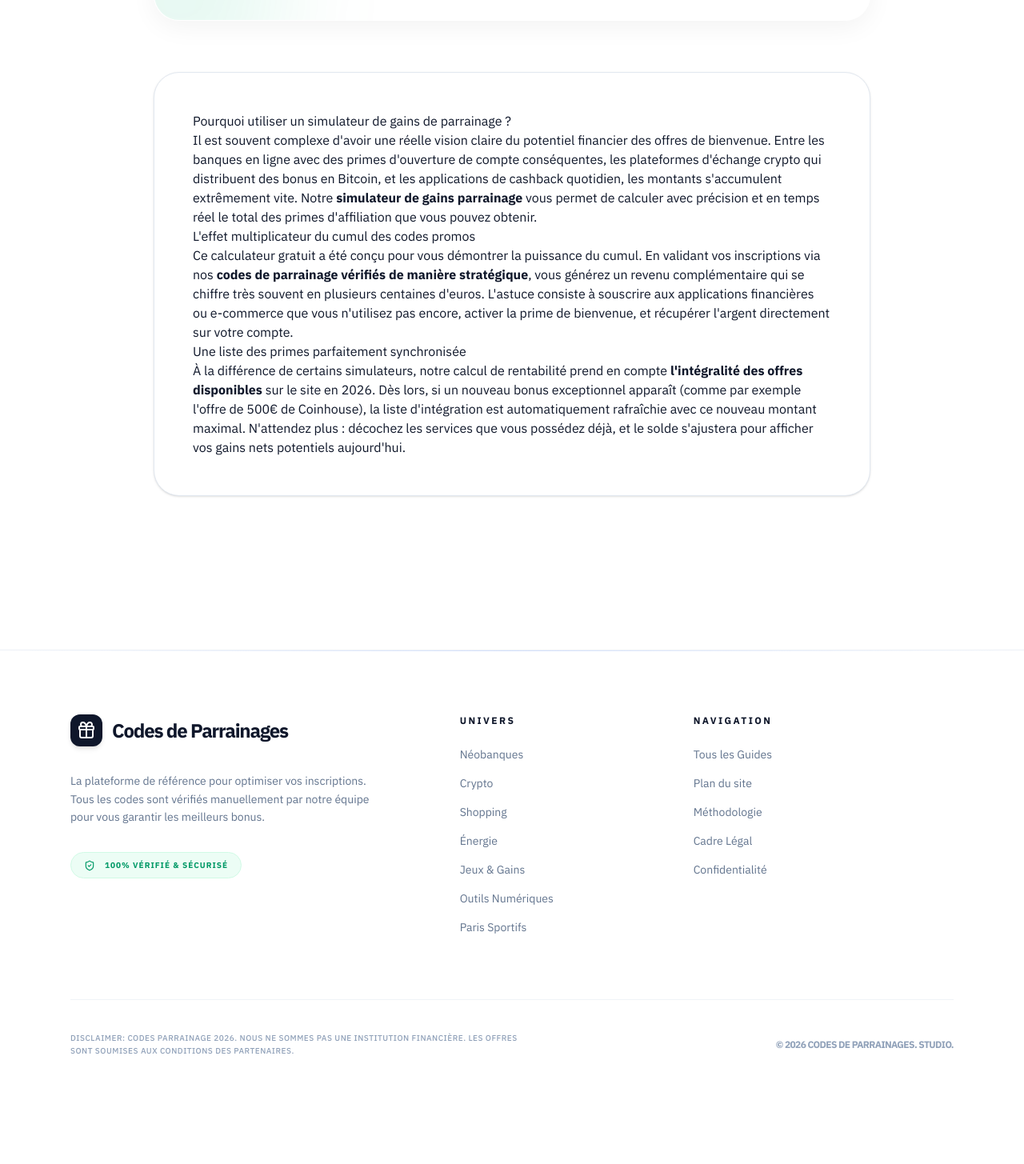
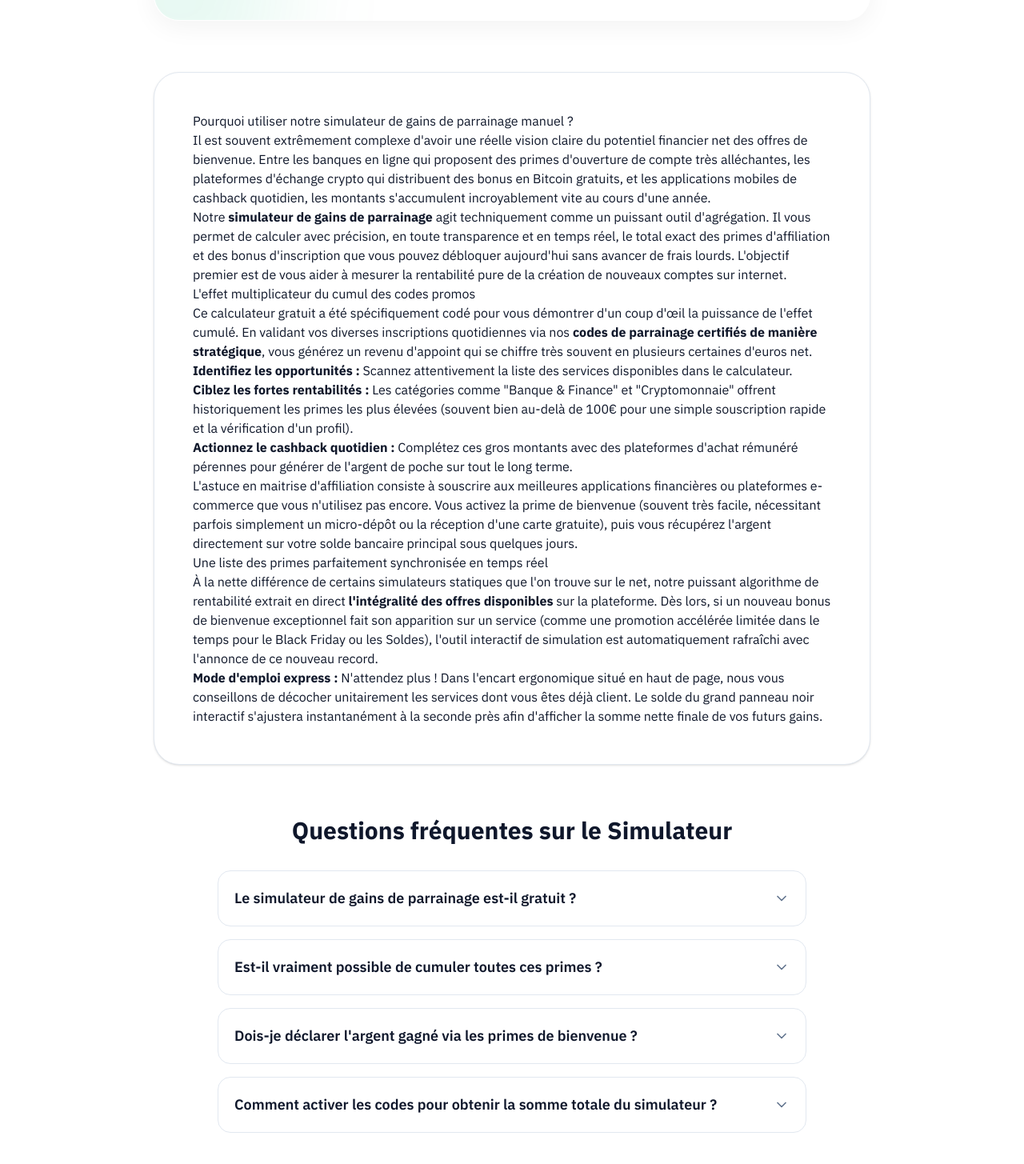
Before and after one commit to NACoaching/ParraineMoi, a Next.js app: page /simulateur in a window 1280 px wide. Shown: the part 2553-4008 px from the top of the page at 80% size. Before the commit the page ends 3955 px from the top, so only its background shows below. Built offline with nearby package versions, Linux system fonts and the light colour scheme.

Commit message:
SEO: enrichissement sémantique et ajout de la FAQ sur le simulateur

```diff
--- a/src/app/simulateur/page.tsx
+++ b/src/app/simulateur/page.tsx
@@ -1,5 +1,6 @@
 import { Metadata } from 'next';
 import { EarningsCalculator } from '@/components/EarningsCalculator';
+import { FaqAccordion } from '@/components/FaqAccordion';
 import Link from 'next/link';
 import { ChevronRight, Home } from 'lucide-react';
 
@@ -45,6 +46,38 @@ export default function SimulateurPage() {
         "description": "Calculateur gratuit pour estimer vos gains potentiels avec les meilleures offres de parrainage du moment."
     };
 
+    const simulateurFaqs = [
+        {
+            question: "Le simulateur de gains de parrainage est-il gratuit ?",
+            answer: "Oui, l'utilisation de notre simulateur est 100% gratuite et sans inscription. Il est mis à jour en temps réel pour refléter les véritables primes de bienvenue offertes par les banques en ligne, les courtiers crypto et les sites spécialisés dans le cashback."
+        },
+        {
+            question: "Est-il vraiment possible de cumuler toutes ces primes ?",
+            answer: "Absolument ! C'est ce que l'on appelle le cumul des astuces financières ou la stratégie des primes de bienvenue. Chaque établissement considère votre ouverture de compte comme unique à son service. Vous pouvez donc tout à fait ouvrir plusieurs comptes différents ou utiliser plusieurs applications en parallèle et encaisser chaque bonus indépendamment pour maximiser votre rentabilité globale."
+        },
+        {
+            question: "Dois-je déclarer l'argent gagné via les primes de bienvenue ?",
+            answer: "En France, de manière générale, les primes d'ouverture de compte ponctuelle (par exemple la réception de 130€ d'une banque en ligne à la création du profil) ne sont pas imposables tant qu'elles restent exceptionnelles. Toutefois, pour des montants importants ou si la plateforme d'affiliation devient une source de revenus régulière (parrainage professionnel, jeux vidéo rémunérés constants), il est fortement recommandé de vous rapprocher de l'administration fiscale."
+        },
+        {
+            question: "Comment activer les codes pour obtenir la somme totale du simulateur ?",
+            answer: "La marche à suivre est ultra simple ! Une fois le montant visé, descendez sur la liste des offres disponibles dans le menu de notre site. Pour chaque service que vous ne possédez pas encore, cliquez sur notre lien ou copiez minutieusement le code promotionnel. Suivez les étapes de l'inscription (la plupart requièrent une simple identité et un petit dépôt) pour déclencher le versement de l'argent quasi instantanément."
+        }
+    ];
+
+    const faqJsonLdSimulator = {
+        "@context": "https://schema.org",
+        "@type": "FAQPage",
+        "mainEntity": simulateurFaqs.map(faq => ({
+            "@type": "Question",
+            "name": faq.question,
+            "acceptedAnswer": {
+                "@type": "Answer",
+                "text": faq.answer
+            }
+        }))
+    };
+
     return (
         <main className="min-h-screen px-4 py-8 sm:px-6 sm:py-16">
             <script
@@ -54,6 +87,10 @@ export default function SimulateurPage() {
             <script
                 type="application/ld+json"
                 dangerouslySetInnerHTML={{ __html: JSON.stringify(calculatorJsonLd) }}
+            />
+            <script
+                type="application/ld+json"
+                dangerouslySetInnerHTML={{ __html: JSON.stringify(faqJsonLdSimulator) }}
             />
             <nav className="flex items-center gap-2 text-sm font-medium text-slate-500 mb-8 overflow-x-auto whitespace-nowrap pb-2 max-w-4xl mx-auto">
                 <Link href="/" className="flex items-center gap-1.5 hover:text-slate-900 dark:hover:text-white transition-colors">
@@ -81,21 +118,40 @@ export default function SimulateurPage() {
 
                 {/* Additional SEO text below */}
                 <section className="mt-16 bg-white dark:bg-slate-900/50 border border-slate-200 dark:border-slate-800 rounded-[2rem] p-8 sm:p-12 shadow-sm prose prose-lg prose-slate dark:prose-invert max-w-none">
-                    <h2>Pourquoi utiliser un simulateur de gains de parrainage ?</h2>
+                    <h2>Pourquoi utiliser notre simulateur de gains de parrainage manuel ?</h2>
                     <p>
-                        Il est souvent complexe d'avoir une réelle vision claire du potentiel financier des offres de bienvenue. Entre les banques en ligne avec des primes d'ouverture de compte conséquentes, les plateformes d'échange crypto qui distribuent des bonus en Bitcoin, et les applications de cashback quotidien, les montants s'accumulent extrêmement vite. Notre <strong>simulateur de gains parrainage</strong> vous permet de calculer avec précision et en temps réel le total des primes d'affiliation que vous pouvez obtenir.
+                        Il est souvent extrêmement complexe d'avoir une réelle vision claire du potentiel financier net des offres de bienvenue. Entre les banques en ligne qui proposent des primes d'ouverture de compte très alléchantes, les plateformes d'échange crypto qui distribuent des bonus en Bitcoin gratuits, et les applications mobiles de cashback quotidien, les montants s'accumulent incroyablement vite au cours d'une année.
+                    </p>
+                    <p>
+                        Notre <strong>simulateur de gains de parrainage</strong> agit techniquement comme un puissant outil d'agrégation. Il vous permet de calculer avec précision, en toute transparence et en temps réel, le total exact des primes d'affiliation et des bonus d'inscription que vous pouvez débloquer aujourd'hui sans avancer de frais lourds. L'objectif premier est de vous aider à mesurer la rentabilité pure de la création de nouveaux comptes sur internet.
                     </p>
 
                     <h3>L'effet multiplicateur du cumul des codes promos</h3>
                     <p>
-                        Ce calculateur gratuit a été conçu pour vous démontrer la puissance du cumul. En validant vos inscriptions via nos <strong>codes de parrainage vérifiés de manière stratégique</strong>, vous générez un revenu complémentaire qui se chiffre très souvent en plusieurs centaines d'euros. L'astuce consiste à souscrire aux applications financières ou e-commerce que vous n'utilisez pas encore, activer la prime de bienvenue, et récupérer l'argent directement sur votre compte.
+                        Ce calculateur gratuit a été spécifiquement codé pour vous démontrer d'un coup d'œil la puissance de l'effet cumulé. En validant vos diverses inscriptions quotidiennes via nos <strong>codes de parrainage certifiés de manière stratégique</strong>, vous générez un revenu d'appoint qui se chiffre très souvent en plusieurs certaines d'euros net.
+                    </p>
+                    <ul>
+                        <li><strong>Identifiez les opportunités :</strong> Scannez attentivement la liste des services disponibles dans le calculateur.</li>
+                        <li><strong>Ciblez les fortes rentabilités :</strong> Les catégories comme "Banque & Finance" et "Cryptomonnaie" offrent historiquement les primes les plus élevées (souvent bien au-delà de 100€ pour une simple souscription rapide et la vérification d'un profil).</li>
+                        <li><strong>Actionnez le cashback quotidien :</strong> Complétez ces gros montants avec des plateformes d'achat rémunéré pérennes pour générer de l'argent de poche sur tout le long terme.</li>
+                    </ul>
+                    <p>
+                        L'astuce en maitrise d'affiliation consiste à souscrire aux meilleures applications financières ou plateformes e-commerce que vous n'utilisez pas encore. Vous activez la prime de bienvenue (souvent très facile, nécessitant parfois simplement un micro-dépôt ou la réception d'une carte gratuite), puis vous récupérez l'argent directement sur votre solde bancaire principal sous quelques jours.
                     </p>
 
-                    <h3>Une liste des primes parfaitement synchronisée</h3>
+                    <h3>Une liste des primes parfaitement synchronisée en temps réel</h3>
                     <p>
-                        À la différence de certains simulateurs, notre calcul de rentabilité prend en compte <strong>l'intégralité des offres disponibles</strong> sur le site en 2026. Dès lors, si un nouveau bonus exceptionnel apparaît (comme par exemple l'offre de 500€ de Coinhouse), la liste d'intégration est automatiquement rafraîchie avec ce nouveau montant maximal. N'attendez plus : décochez les services que vous possédez déjà, et le solde s'ajustera pour afficher vos gains nets potentiels aujourd'hui.
+                        À la nette différence de certains simulateurs statiques que l'on trouve sur le net, notre puissant algorithme de rentabilité extrait en direct <strong>l'intégralité des offres disponibles</strong> sur la plateforme. Dès lors, si un nouveau bonus de bienvenue exceptionnel fait son apparition sur un service (comme une promotion accélérée limitée dans le temps pour le Black Friday ou les Soldes), l'outil interactif de simulation est automatiquement rafraîchi avec l'annonce de ce nouveau record.
+                    </p>
+                    <p>
+                        <strong>Mode d'emploi express :</strong> N'attendez plus ! Dans l'encart ergonomique situé en haut de page, nous vous conseillons de décocher unitairement les services dont vous êtes déjà client. Le solde du grand panneau noir interactif s'ajustera instantanément à la seconde près afin d'afficher la somme nette finale de vos futurs gains.
                     </p>
                 </section>
+
+                {/* Section FAQ */}
+                <div className="mt-16 mb-20">
+                    <FaqAccordion faqs={simulateurFaqs} title="Questions fréquentes sur le Simulateur" />
+                </div>
             </article>
         </main>
     );
```
